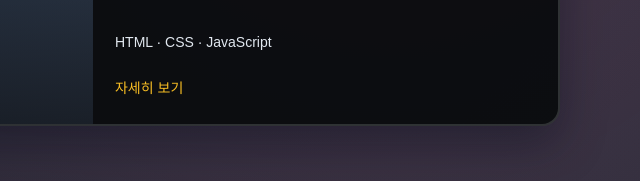
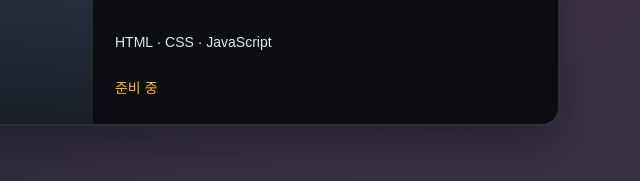
Before and after one commit to lyh6763/portfolio-2026, a plain HTML site: page index.html in a window 1280 px wide. Shown: the part 3879-4060 px from the top of the page, 640-1280 px from the left. Drawn offline with Linux system fonts and the light colour scheme.

Commit message:
Document portfolio QA and disable pending link

```diff
--- a/css/style.css
+++ b/css/style.css
@@ -589,6 +589,11 @@
   color: #fbbf24;
 }
 
+.link.is-disabled {
+  color: #94a3b8;
+  cursor: default;
+}
+
 #projects.section {
   position: relative;
   color: #f8fafc;
--- a/index.html
+++ b/index.html
@@ -261,7 +261,7 @@
                   <li><span class="label">효과</span> 브랜드 역사가 선형적으로 전달되며 몰입도 높은 탐색 경험 제공</li>
                 </ul>
                 <p class="tags">HTML · CSS · JavaScript</p>
-                <a class="link" href="../levis/index.html">자세히 보기</a>
+                <span class="link is-disabled" aria-disabled="true">준비 중</span>
               </div>
             </article>
           </div>
```
Also changed, not shown: 1 other file.
